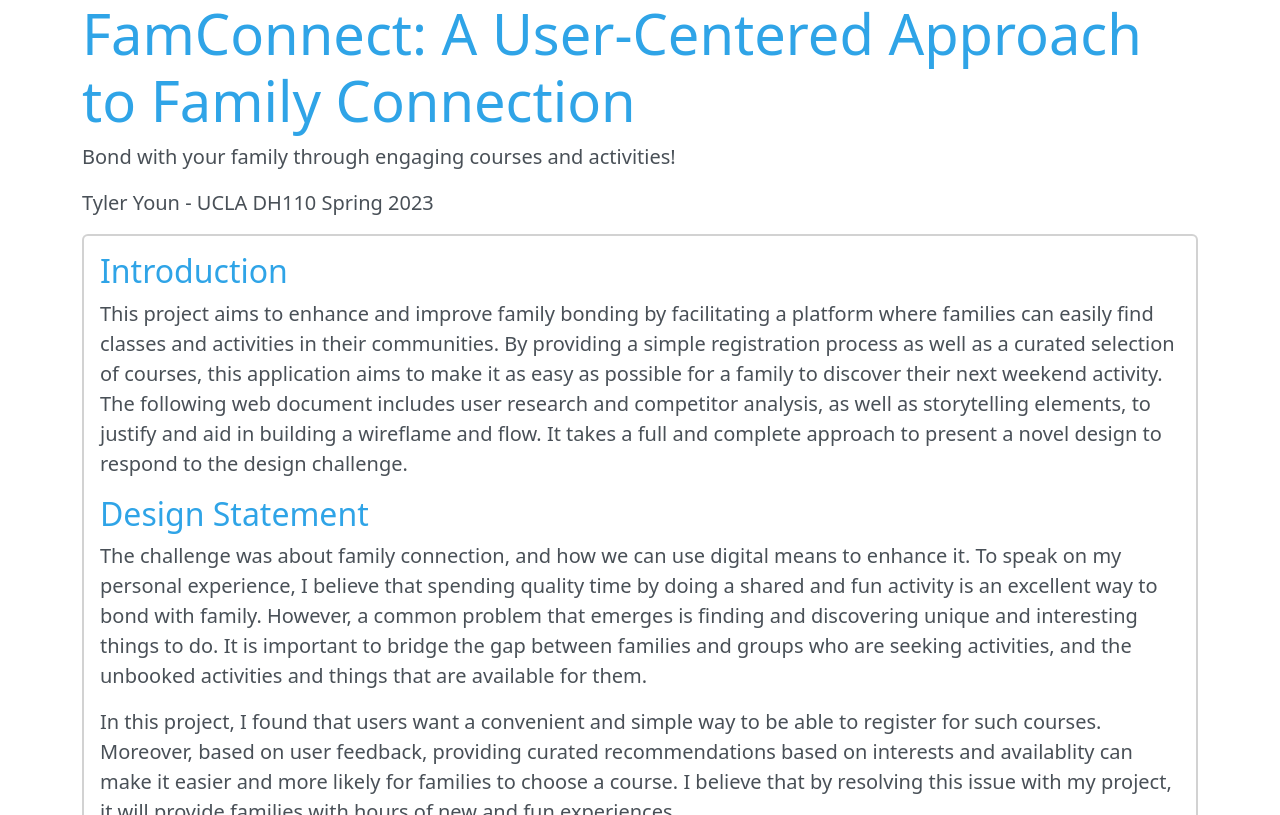
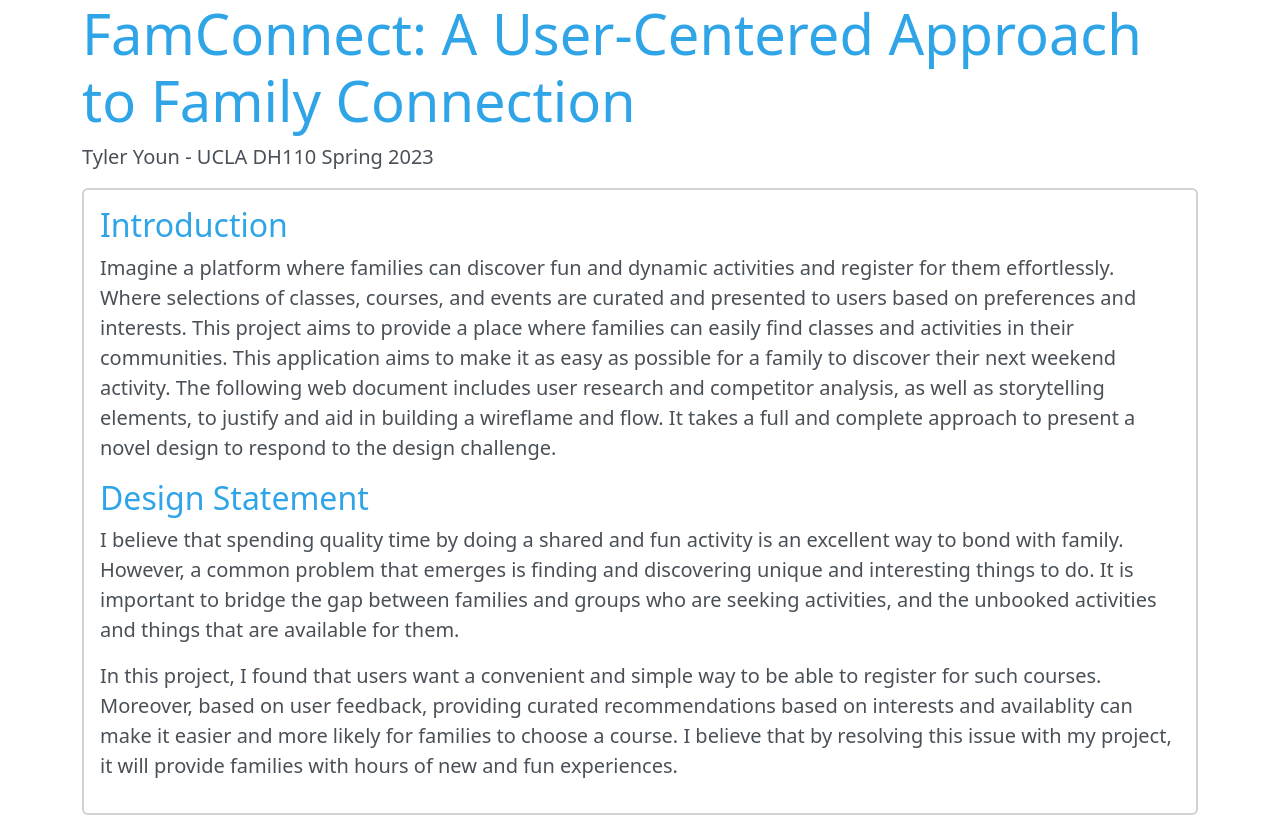
Before and after one commit to tylerhjyoun/DH110, a Jekyll site: the page ASSIGNMENT08/index.html, which Jekyll copies as it is, in a window 1280 px wide and 900 px high, cut to the strip 0-815 px from the top of the window. Built offline with Jekyll 4.4.1, drawn with Linux system fonts in a browser that asks for light colours.

Commit message:
Update index.html

```diff
--- a/ASSIGNMENT08/index.html
+++ b/ASSIGNMENT08/index.html
@@ -20,22 +20,29 @@
   <div class="container">
     <h1 class="display-4">FamConnect: A User-Centered Approach to Family Connection
 </h1>
-    <p class="lead"> Bond with your family through engaging courses and activities! </p>
+
     <p class="lead"> Tyler Youn - UCLA DH110 Spring 2023</p>
 
     <div class="mb-4 card custom-card">
       <div class="card-body">
     <h2> Introduction </h2>
-    <p class ="lead">This project aims to enhance and improve family bonding by facilitating a platform where families can easily find
-      classes and activities in their communities. By providing a simple registration process as well as a curated selection of courses,
-      this application aims to make it as easy as possible for a family to discover their next weekend activity. The following web document
-      includes user research and competitor analysis, as well as storytelling elements, to justify and aid in building a wireflame and flow.
-      It takes a full and complete approach to present a novel design to respond to the design challenge.
+    <p class ="lead">
+      Imagine a platform where families can discover fun and dynamic activities and register
+      for them effortlessly. Where selections of classes, courses, and events are curated and presented to
+      users based on preferences and interests.
+
+      This project aims to provide a place where families can easily find classes and activities in their communities.
+
+      This application aims to make it as easy as possible for a family to discover their next weekend activity.
+
+      The following web document
+      includes user research and competitor analysis, as well as storytelling elements, to justify and aid
+      in building a wireflame and flow. It takes a full and complete approach to present a novel design to respond to the design challenge.
     </p>
+
     <h2> Design Statement </h2>
 
-    <p class="lead"> The challenge was about family connection, and how we can use digital means to enhance it. To speak on my personal
-      experience, I believe that spending quality time by doing a shared and fun activity is an excellent way to bond with family.
+    <p class="lead"> I believe that spending quality time by doing a shared and fun activity is an excellent way to bond with family.
       However, a common problem that emerges is finding and discovering unique and interesting things to do. It is important to bridge
       the gap between families and groups who are seeking activities, and the unbooked activities and things that are available for them.
     </p>
```
